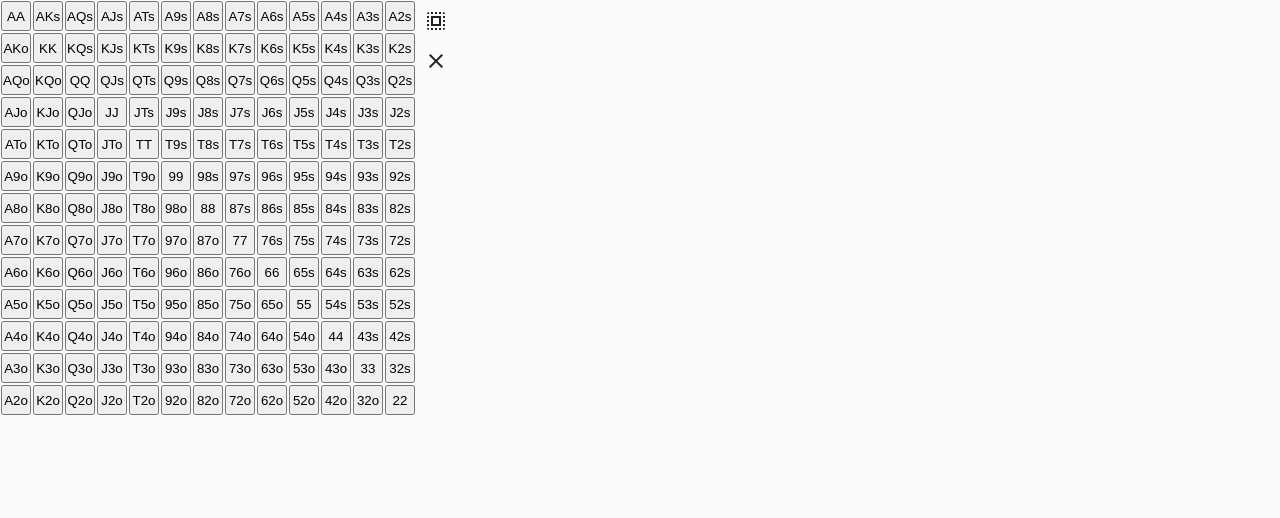
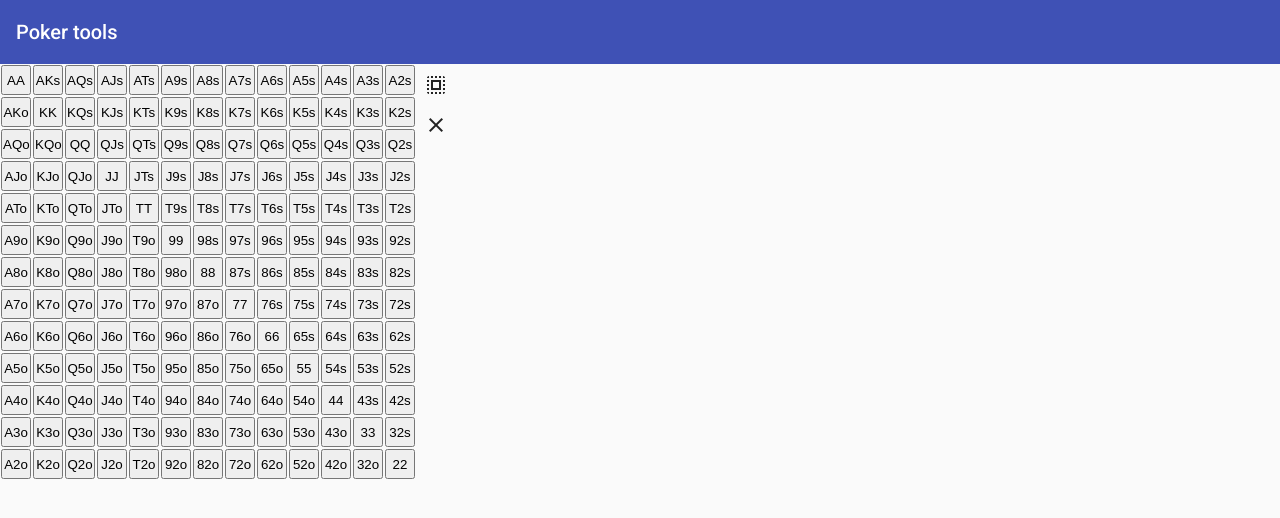
Before and after one commit to PierreDemailly/poker-tools, an Angular app: page / in a window 1280 px wide. Shown: the top 518 px of the page. Built offline with nearby package versions, Linux system fonts and the light colour scheme.

Commit message:
add toolbar

```diff
--- a/src/app/app.component.html
+++ b/src/app/app.component.html
@@ -1,6 +1,7 @@
 
 <mat-sidenav-container>
   <mat-sidenav-content class="content">
+    <mat-toolbar color="primary">Poker tools</mat-toolbar>
     <app-hand-grid></app-hand-grid>
     <router-outlet></router-outlet>
   </mat-sidenav-content>
--- a/src/app/app.module.ts
+++ b/src/app/app.module.ts
@@ -9,6 +9,7 @@ import { BrowserAnimationsModule } from '@angular/platform-browser/animations';
 import { MatSidenavModule } from '@angular/material/sidenav';
 import { MatButtonModule } from '@angular/material/button';
 import { MatIconModule } from '@angular/material/icon';
+import { MatToolbarModule } from '@angular/material/toolbar';
 
 @NgModule({
   declarations: [
@@ -22,6 +23,7 @@ import { MatIconModule } from '@angular/material/icon';
     MatSidenavModule,
     MatButtonModule,
     MatIconModule,
+    MatToolbarModule,
   ],
   providers: [],
   bootstrap: [AppComponent]
```
